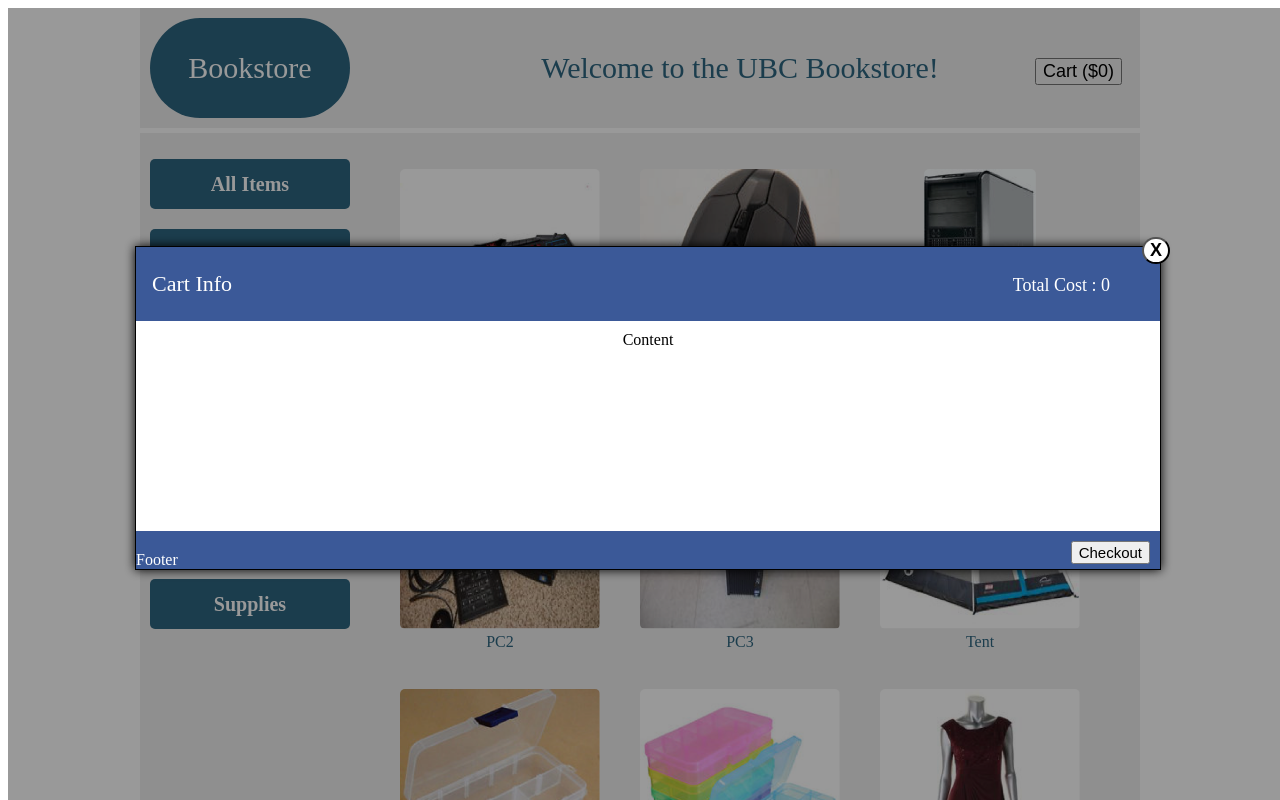
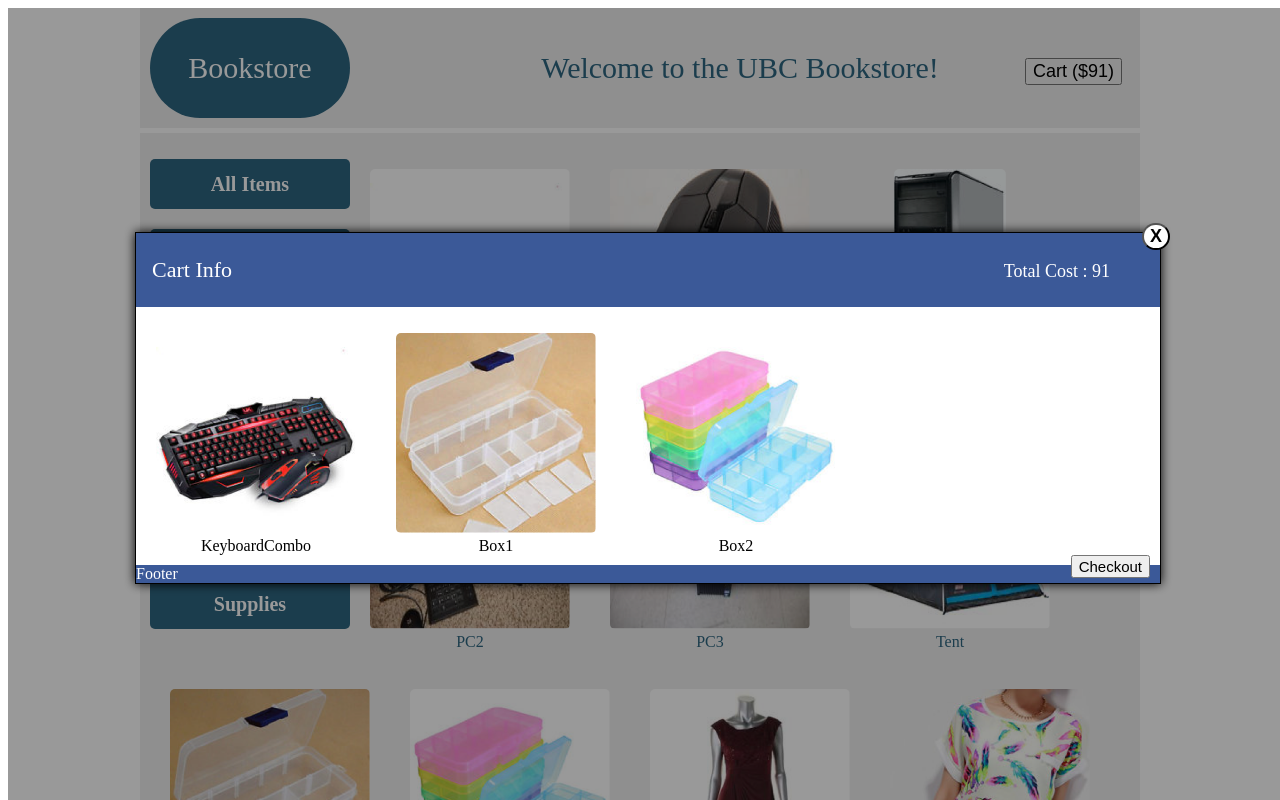
Before and after one commit to Paul-Kijtapart/Shopping, a React app: page / in a window 1280 px wide. Shown: the top 800 px of the page. Built offline with nearby package versions, Linux system fonts and the light colour scheme.

```diff
--- a/css/styles.css
+++ b/css/styles.css
@@ -1,4 +1,4 @@
-/* line 8, ../sass/styles.scss */
+/* line 9, ../sass/styles.scss */
 #header,
 #mainContent,
 #footer {
@@ -12,30 +12,29 @@
   color: #2e6680;
 }
 
-/* line 21, ../sass/styles.scss */
+/* line 22, ../sass/styles.scss */
 #shoppingApp {
   position: relative;
 }
 
-/* line 25, ../sass/styles.scss */
+/* line 26, ../sass/styles.scss */
 #cartInfo {
   position: absolute;
   right: 150px;
   top: 50px;
   z-index: 1;
 }
-/* line 31, ../sass/styles.scss */
+/* line 32, ../sass/styles.scss */
 #cartInfo button {
   font-size: 18px;
 }
 
-/* line 36, ../sass/styles.scss */
+/* line 37, ../sass/styles.scss */
 .modal {
   position: fixed;
   width: 100%;
   height: 100%;
   z-index: 2;
-  overflow: none;
   background-color: black;
   /* Fallback color */
   background-color: rgba(0, 0, 0, 0.4);
@@ -52,19 +51,19 @@
   width: 80%;
   box-shadow: 0px 0px 10px #000000;
 }
-/* line 55, ../sass/styles.scss */
+/* line 57, ../sass/styles.scss */
 .modal .modalContent .modalHeader {
   position: relative;
   padding: 2px 16px;
   background-color: #3b5998;
   color: white;
 }
-/* line 61, ../sass/styles.scss */
+/* line 63, ../sass/styles.scss */
 .modal .modalContent .modalHeader #title {
   font-size: 22px;
   display: inline-block;
 }
-/* line 66, ../sass/styles.scss */
+/* line 68, ../sass/styles.scss */
 .modal .modalContent .modalHeader button.closeModal {
   position: absolute;
   color: #000000;
@@ -76,14 +75,14 @@
   font-size: 18px;
   cursor: pointer;
 }
-/* line 78, ../sass/styles.scss */
+/* line 80, ../sass/styles.scss */
 .modal .modalContent .modalHeader #cost {
   font-size: 18px;
   position: absolute;
   top: 10px;
   right: 50px;
 }
-/* line 86, ../sass/styles.scss */
+/* line 88, ../sass/styles.scss */
 .modal .modalContent .modalBody {
   position: relative;
   text-align: center;
@@ -92,18 +91,20 @@
   margin: 0 auto;
   margin-top: 10px;
 }
-/* line 95, ../sass/styles.scss */
+/* line 97, ../sass/styles.scss */
 .modal .modalContent .modalFooter {
-  position: relative;
+  position: absolute;
+  bottom: 0;
   background-color: #3b5998;
   color: white;
-  padding-top: 20px;
+  margin-top: 10px;
+  width: 100%;
 }
-/* line 101, ../sass/styles.scss */
+/* line 105, ../sass/styles.scss */
 .modal .modalContent .modalFooter p {
   margin: 0;
 }
-/* line 105, ../sass/styles.scss */
+/* line 109, ../sass/styles.scss */
 .modal .modalContent .modalFooter #checkout {
   position: absolute;
   right: 10px;
@@ -112,7 +113,7 @@
   cursor: pointer;
 }
 
-/* line 116, ../sass/styles.scss */
+/* line 120, ../sass/styles.scss */
 #logo,
 #welcomeBanner {
   height: 100px;
@@ -121,7 +122,7 @@
   text-align: center;
 }
 
-/* line 124, ../sass/styles.scss */
+/* line 128, ../sass/styles.scss */
 #logo {
   float: left;
   width: 200px;
@@ -132,24 +133,24 @@
   color: white;
 }
 
-/* line 134, ../sass/styles.scss */
+/* line 138, ../sass/styles.scss */
 #welcomeBanner {
   float: right;
   width: 780px;
   color: #2e6680;
 }
 
-/* line 140, ../sass/styles.scss */
+/* line 144, ../sass/styles.scss */
 #navigationMenu {
   float: left;
   width: 200px;
 }
-/* line 144, ../sass/styles.scss */
+/* line 148, ../sass/styles.scss */
 #navigationMenu ul {
   list-style: none;
   padding: 0px;
 }
-/* line 148, ../sass/styles.scss */
+/* line 152, ../sass/styles.scss */
 #navigationMenu ul li {
   display: block;
   width: 200px;
@@ -166,23 +167,24 @@
   border-radius: 5px;
   cursor: pointer;
 }
-/* line 164, ../sass/styles.scss */
+/* line 168, ../sass/styles.scss */
 #navigationMenu ul li:hover {
   color: red;
   background-color: #547c80;
 }
 
-/* line 172, ../sass/styles.scss */
-#productList {
+/* line 177, ../sass/styles.scss */
+#mainContent > #productionList {
   float: right;
   width: 750px;
 }
-/* line 176, ../sass/styles.scss */
+
+/* line 190, ../sass/styles.scss */
 #productList ul {
   padding: 0px;
   list-style: none;
 }
-/* line 180, ../sass/styles.scss */
+/* line 194, ../sass/styles.scss */
 #productList ul li {
   display: block;
   float: left;
@@ -197,21 +199,21 @@
   text-align: center;
   position: relative;
 }
-/* line 194, ../sass/styles.scss */
+/* line 208, ../sass/styles.scss */
 #productList ul li:hover {
   background-color: #aaaaaa;
   background-image: url("images/cart.png");
 }
-/* line 198, ../sass/styles.scss */
+/* line 212, ../sass/styles.scss */
 #productList ul li:hover div.addOrRemove {
   background-color: rgba(0, 0, 0, 0.5);
   display: block;
 }
-/* line 203, ../sass/styles.scss */
+/* line 217, ../sass/styles.scss */
 #productList ul li:hover .price {
   display: block;
 }
-/* line 208, ../sass/styles.scss */
+/* line 222, ../sass/styles.scss */
 #productList ul li .product {
   height: 200px;
   max-width: 200px;
@@ -219,7 +221,7 @@
   -moz-border-radius: 5px;
   border-radius: 5px;
 }
-/* line 216, ../sass/styles.scss */
+/* line 230, ../sass/styles.scss */
 #productList ul li .price {
   background-color: black;
   color: white;
@@ -240,7 +242,7 @@
   border-bottom-left-radius: 5px;
   text-align: center;
 }
-/* line 236, ../sass/styles.scss */
+/* line 250, ../sass/styles.scss */
 #productList ul li div.addOrRemove {
   overflow: hidden;
   position: absolute;
@@ -249,14 +251,14 @@
   height: 170px;
   display: none;
 }
-/* line 244, ../sass/styles.scss */
+/* line 258, ../sass/styles.scss */
 #productList ul li div.addOrRemove .cart {
   width: inherit;
   height: inherit;
   opacity: 0.5;
   z-index: 0;
 }
-/* line 251, ../sass/styles.scss */
+/* line 265, ../sass/styles.scss */
 #productList ul li div.addOrRemove button.add {
   background-color: green;
   color: white;
@@ -268,7 +270,7 @@
   cursor: pointer;
   box-shadow: 0px 0px 3px orange;
 }
-/* line 263, ../sass/styles.scss */
+/* line 277, ../sass/styles.scss */
 #productList ul li div.addOrRemove button.remove {
   background-color: red;
   color: white;
--- a/js/main.js
+++ b/js/main.js
@@ -13,7 +13,11 @@
     super(props);
     this.state = {
       inactiveTime: 0,
-      cart: {}
+      cart: {
+        'KeyboardCombo': 2,
+        'Box1': 1,
+        'Box2': 4
+      }
     };
 
     this.handleCartView = this.handleCartView.bind(this);
@@ -121,6 +125,9 @@
           products={this.props.products}
           cart={this.state.cart}
           getTotalCost={this.getTotalCost}
+          onCartAdded={this.handleAddToCart}
+          onCartRemoved={this.handleRemoveFromCart}
+          isEmpty={this.isEmpty}
         />
         <Header />
         <CartInfo
--- a/js/modal.component.js
+++ b/js/modal.component.js
@@ -1,4 +1,5 @@
 import React from 'react';
+import ProductList from './productList.component.js';
 
 class ModalFooter extends React.Component {
 	render() {
@@ -28,9 +29,26 @@
 
 class ModalBody extends React.Component {
 	render() {
+		const products = this.props.products;
+		const cart = this.props.cart;
+		let orderItems = {};
+
+		for (let productName in cart) {
+			orderItems[productName] = products[productName];
+		}
+
+		console.log('orderItems are : ');
+		console.log(orderItems);
+
 		return (
 			<div className="modalBody">
-				Content
+				<ProductList
+					products={orderItems}
+			        cart={cart}
+			        onCartAdded={this.props.onCartAdded}
+			        onCartRemoved={this.props.onCartRemoved}
+			        isEmpty={this.props.isEmpty}
+				/>
 			</div>
 		);
 	}
@@ -48,7 +66,9 @@
 				<ModalBody
 					products={this.props.products}
 			        cart={this.props.cart}
-			        getTotalCost={this.props.getTotalCost}
+			        onCartAdded={this.props.onCartAdded}
+					onCartRemoved={this.props.onCartRemoved}
+					isEmpty={this.props.isEmpty}
 				/>
 				<ModalFooter />
 			</div>
@@ -64,6 +84,9 @@
 					products={this.props.products}
 			        cart={this.props.cart}
 			        getTotalCost={this.props.getTotalCost}
+			        onCartAdded={this.props.onCartAdded}
+					onCartRemoved={this.props.onCartRemoved}
+					isEmpty={this.props.isEmpty}
 				/>
 			</div>
 		);
```
Also changed, not shown: js/mainContent.component.js (+5 -5 lines).
